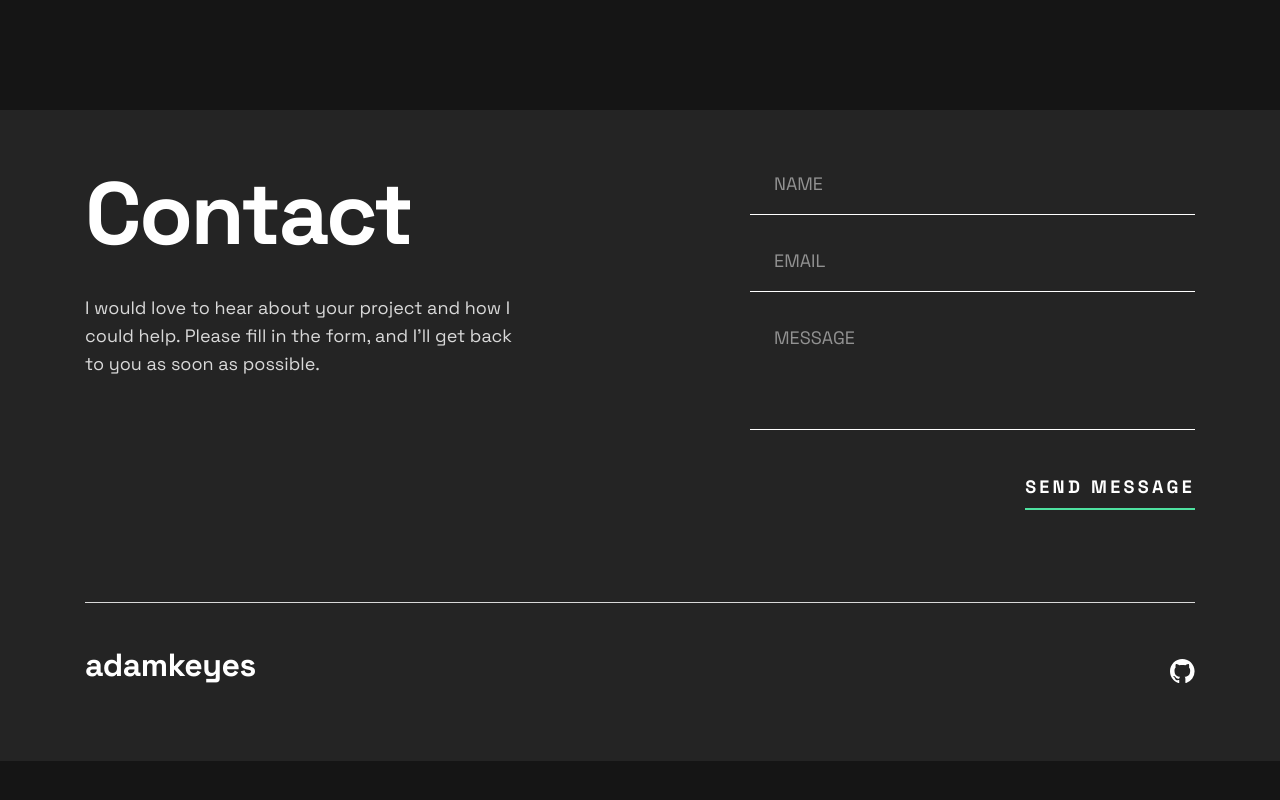
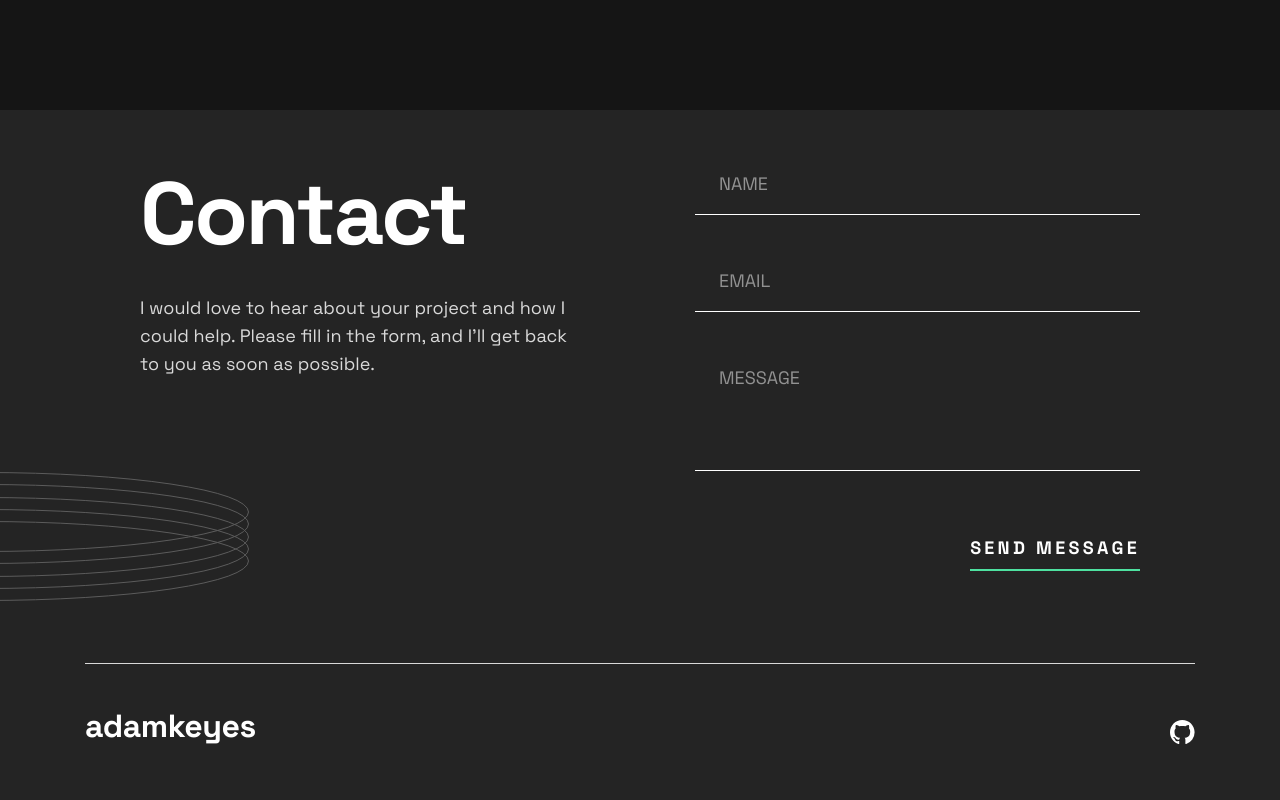
Before and after one commit to PioKl/Portfolio, a React (Vite) app: page / in a window 1280 px wide. Shown: the part 1949-2749 px from the top of the page. Before the commit the page ends 2710 px from the top, so only its background shows below. Built offline with nearby package versions, Linux system fonts and the light colour scheme.

Commit message:
Contact update (react-hook-form)

```diff
--- a/src/components/Contact.tsx
+++ b/src/components/Contact.tsx
@@ -1,8 +1,31 @@
+import { useForm } from "react-hook-form";
+import patternRings from "../assets/images/pattern-rings.svg";
+
+type FormValues = {
+  name: string;
+  email: string;
+  message: string;
+};
+
 const Contact = () => {
+  const {
+    register,
+    handleSubmit,
+    watch,
+    formState: { errors },
+    reset,
+  } = useForm<FormValues>({
+    mode: "onChange",
+  });
+  const onSubmit = (data: FormValues) => {
+    console.log("Sending:", data);
+    reset();
+  };
+
   return (
     <section className="pt-15 pb-21.5 bg-dark-grey md:pb-23">
-      <div className="wrapper lg:grid lg:grid-cols-2">
-        <div className="mb-12.5 lg:max-w-[445px]">
+      <div className="relative wrapper lg:grid lg:grid-cols-2">
+        <div className="mb-12.5 md:max-w-[445px] md:mx-auto">
           <h1 className="mb-5 text-center font-bold text-[40px] tracking-[-1.14px] leading-10 md:text-7xl md:tracking-[-2.05px] md:leading-[72px] lg:mb-9 lg:text-left lg:text-heading-xl lg:tracking-heading-xl lg:leading-heading-xl">
             Contact
           </h1>
@@ -11,25 +34,101 @@ const Contact = () => {
             fill in the form, and I’ll get back to you as soon as possible.
           </p>
         </div>
-        <div className="lg:w-full lg:max-w-[445px] lg:ml-auto">
-          <form action="">
+        <div className="lg:w-full md:max-w-[445px] md:mx-auto lg:ml-auto">
+          <form onSubmit={handleSubmit(onSubmit)}>
             <div className="grid gap-8">
+              <div
+                className={`relative grid w-full ${
+                  errors.name && "error-icon"
+                }`}
+              >
                 <input
-                className="w-full pl-6 pb-4 border-b-1 border-main"
+                  className="w-[90%] pl-6 pb-4 transition-colors duration-200"
                   type="text"
                   placeholder="NAME"
+                  {...register("name", { required: "Name is required" })}
                 />
+                <div
+                  className={`border-b-1 mb-1 ${
+                    errors.name
+                      ? "border-error"
+                      : watch("name")
+                      ? "border-outline"
+                      : "border-main"
+                  }`}
+                ></div>
+                {errors.name ? (
+                  <span className="error-message">
+                    Sorry, invalid format here
+                  </span>
+                ) : (
+                  <span className="h-4"></span>
+                )}
+              </div>
+              <div
+                className={`relative grid w-full ${
+                  errors.email && "error-icon"
+                }`}
+              >
                 <input
-                className="w-full pl-6 pb-4 border-b-1 border-main"
+                  className="w-[90%] pl-6 pb-4 transition-colors duration-200"
                   type="text"
                   placeholder="EMAIL"
+                  {...register("email", {
+                    required: "Email is required",
+                    pattern: {
+                      value: /^[^\s@]+@[^\s@]+\.[^\s@]+$/,
+                      message: "Invalid format here",
+                    },
+                  })}
                 />
+                <div
+                  className={`border-b-1 mb-1 ${
+                    errors.email
+                      ? "border-error"
+                      : watch("email")
+                      ? "border-outline"
+                      : "border-main"
+                  }`}
+                ></div>
+                {errors.email ? (
+                  <span className="error-message">
+                    Sorry, invalid format here
+                  </span>
+                ) : (
+                  <span className="h-4"></span>
+                )}
+              </div>
+              <div
+                className={`relative grid w-full mb-3 ${
+                  errors.message && "error-icon"
+                }`}
+              >
                 <textarea
-                name=""
-                id=""
                   placeholder="MESSAGE"
-                className="w-full h-26.5 mb-3 pl-6 border-b-1 border-main resize-none"
+                  className="w-[90%] h-26.5 pl-6 resize-none transition-colors duration-200"
+                  {...register("message", {
+                    required: "Message is required",
+                  })}
                 ></textarea>
+                <div
+                  className={`border-b-1 mb-1 ${
+                    errors.message
+                      ? "border-error"
+                      : watch("email")
+                      ? "border-outline"
+                      : "border-main"
+                  }`}
+                ></div>
+                {errors.message ? (
+                  <span className="error-message">
+                    Sorry, invalid format here
+                  </span>
+                ) : (
+                  <span className="h-4"></span>
+                )}
+              </div>
+
               <button
                 type="submit"
                 className="w-fit ml-auto custom-border-bottom custom-link"
@@ -39,6 +138,11 @@ const Contact = () => {
             </div>
           </form>
         </div>
+        <img
+          className="absolute w-[530px] h-[129px] bottom-[37px] left-[-50%] md:bottom-[-63px] md:left-[-44%] lg:bottom-[-30px] lg:left-[-33%]"
+          src={patternRings}
+          alt=""
+        />
       </div>
     </section>
   );
```
Lines whose indentation alone changed are shown as unchanged.
